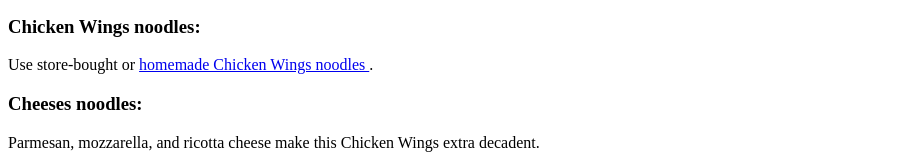
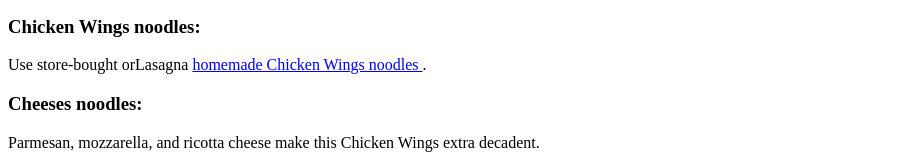
Before and after one commit to alienfunbug/odin-recipes, a plain HTML site: page recipes/chicken_wings.html in a window 1280 px wide. Shown: the part 905-1059 px from the top of the page, without its empty margins (0-898 px from the left). Drawn offline with Linux system fonts and the light colour scheme.

Commit message:
add additional items to recipes

```diff
--- a/recipes/chicken_wings.html
+++ b/recipes/chicken_wings.html
@@ -61,7 +61,7 @@
 
     <h3>Chicken Wings noodles:</h3>
     <p>
-      Use store-bought or
+      Use store-bought orLasagna
       <a
         href="https://www.allrecipes.com/recipe/266023/homemade-Chicken Wings-sheets/"
         >homemade Chicken Wings noodles </a
```
